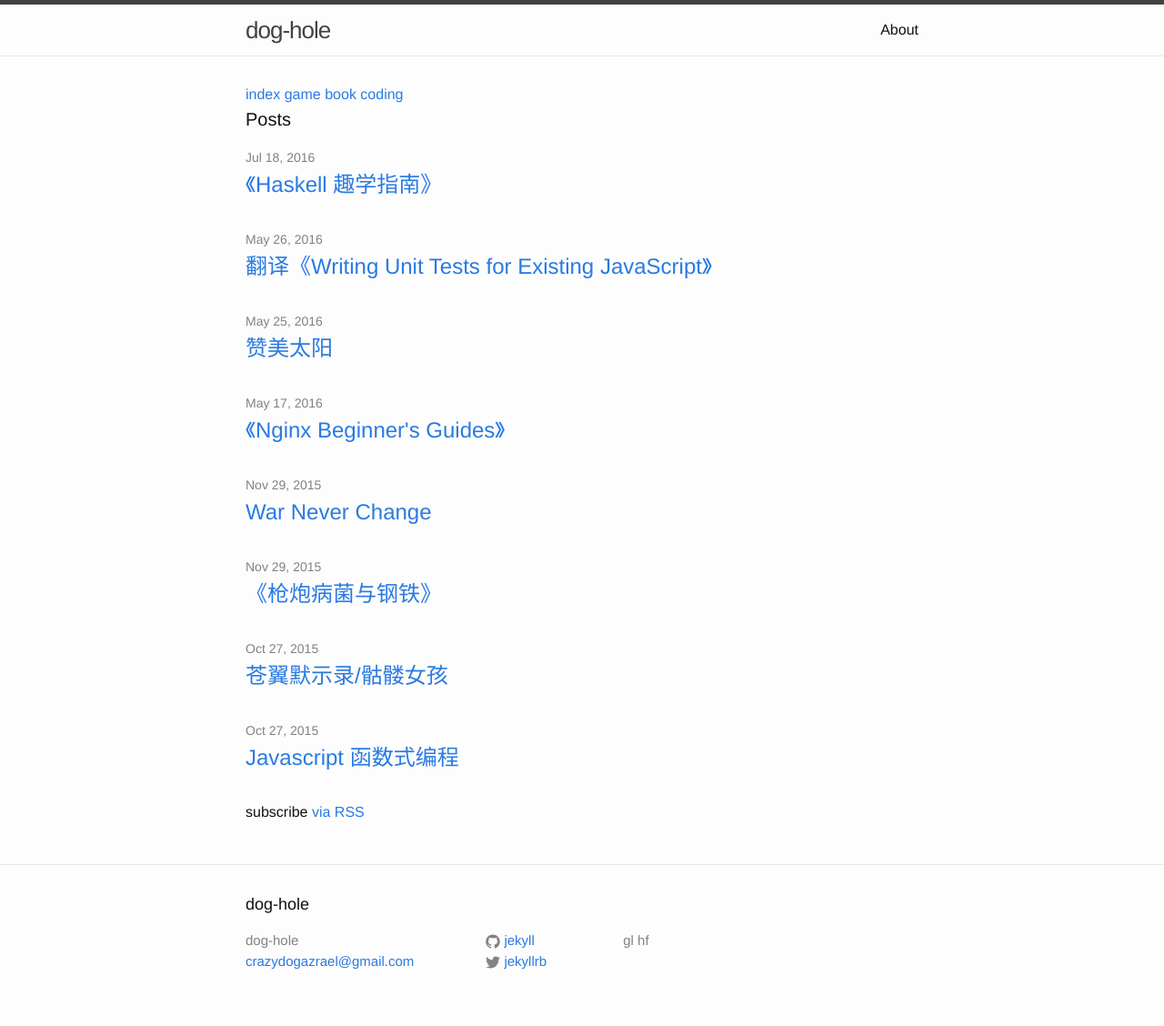
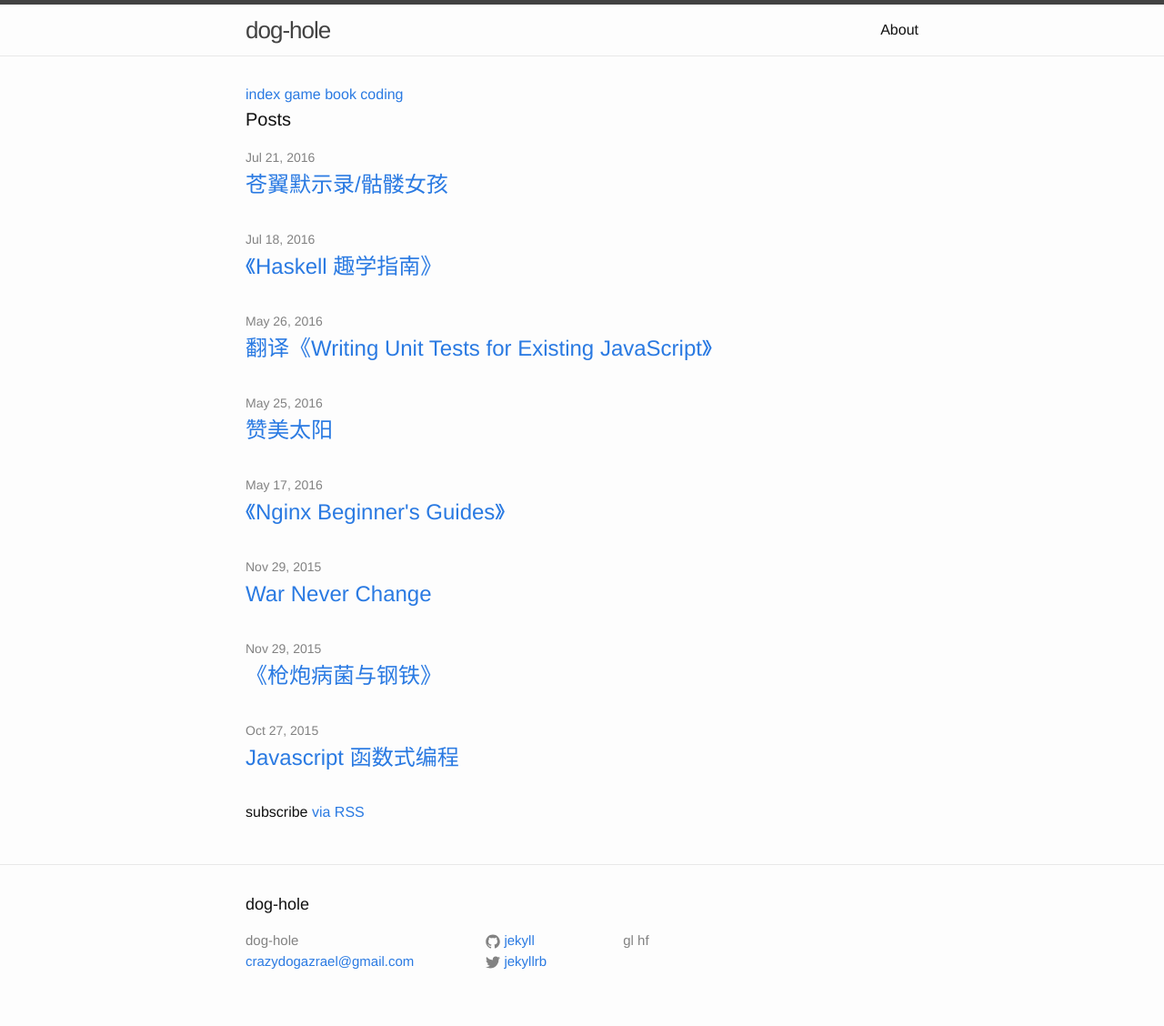
Before and after one commit to Crazydogs/Crazydogs.github.io, a Jekyll site: the page built from index.html, in a window 1280 px wide. Shown: the whole page at 91% size. Built offline with Jekyll 4.4.1, drawn with Linux system fonts in a browser that asks for light colours.

Commit message:
修改时间

```diff
--- a/_posts/2016-7-21-苍翼默示录与骷髅女孩.markdown
+++ b/_posts/2016-7-21-苍翼默示录与骷髅女孩.markdown
@@ -1,7 +1,7 @@
 ---
 layout: post
 title:  "苍翼默示录/骷髅女孩"
-date:   2015-10-27 16:44:10
+date:   2016-7-21 16:44:10
 categories: game
 ---
 
```
